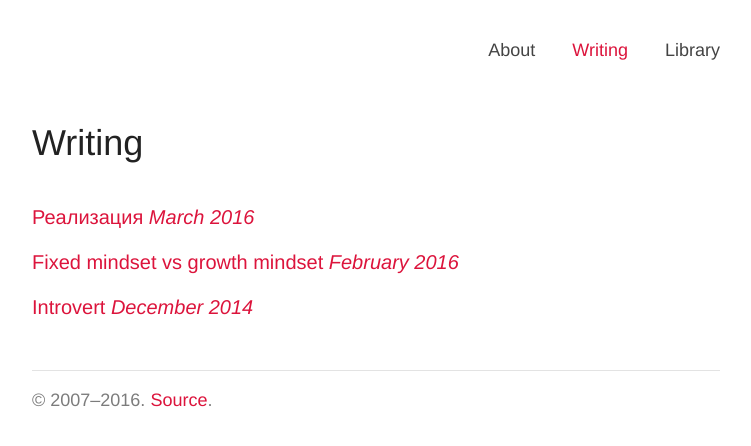
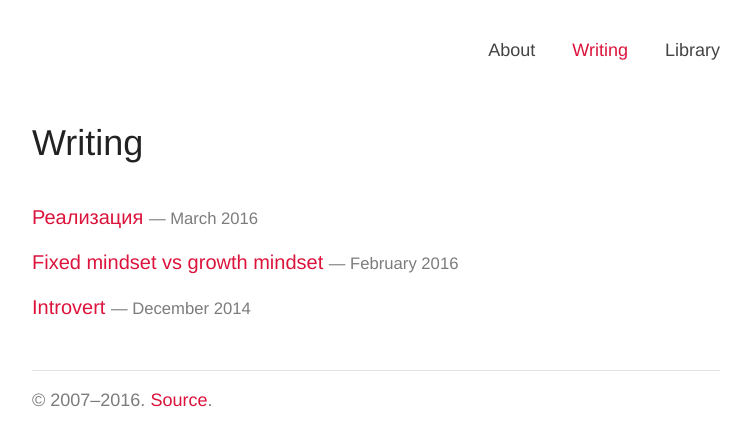
Before and after one commit to apaunchev/paunchev.com, a Jekyll site: the page built from writing.html, in a window 1280 px wide. Shown: the top 446 px of the page, without its empty margins (264-1015 px from the left). Built offline with Jekyll 4.4.1, drawn with Linux system fonts in a browser that asks for light colours.

Commit message:
Move post index to an include

```diff
--- /dev/null
+++ b/_includes/writing.html
@@ -0,0 +1,8 @@
+<ul class="posts">
+  {% for post in site.posts %}
+    <li class="post">
+      <a href="{{ post.url }}">{{ post.title }}</a>
+      <small>— {{ post.date | date: "%B %Y" }}</small>
+    </li>
+  {% endfor %}
+</ul>
--- a/writing.html
+++ b/writing.html
@@ -4,13 +4,4 @@ page_class: page--writing
 lastmod: 2016-02-27 12:00:00
 title: Writing
 ---
-<ul class="posts">
-    {% for post in site.posts %}
-        <li class="post">
-            <a href="{{ post.url }}">
-                {{ post.title }}
-                <em>{{ post.date | date: "%B %Y" }}</em>
-            </a>
-        </li>
-    {% endfor %}
-</ul>
+{% include writing.html %}
```
